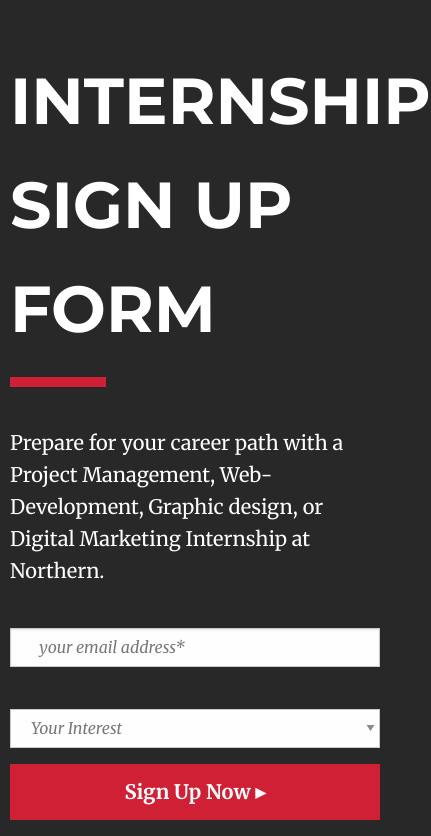
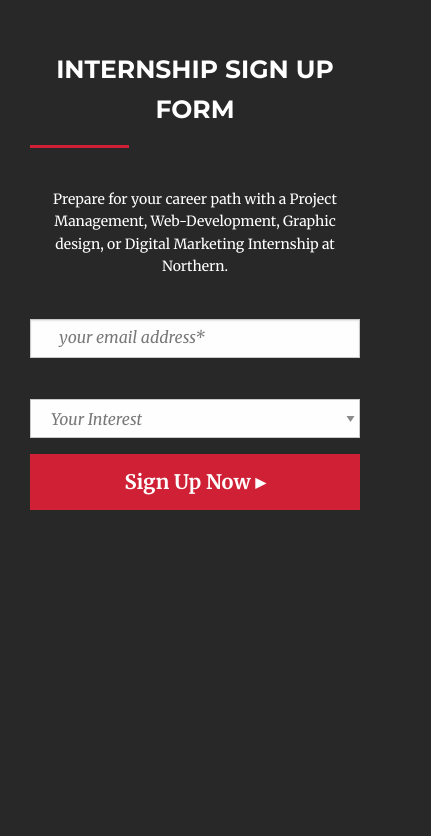
Before and after one commit to Deep-dsp/commerceTest, a plain HTML site: page index.html in a window 390 px wide. Shown: the part 120-956 px from the top of the page, 431 px wide, since content can reach past the window. After the commit the page ends 844 px from the top, so only its background shows below. Drawn offline with nearby package versions, Linux system fonts and the light colour scheme.

Commit message:
responsiveDone

```diff
--- a/index.html
+++ b/index.html
@@ -23,7 +23,7 @@
                 </div>
             </div>
 
-            <form>
+            <form action="index.html" method="GET">
                 <div class="grid-container">
                     <div class="grid-x grid-padding-x">
                         <div class="medium-6 cell">
@@ -45,7 +45,7 @@
                         </div>
                     </div>
                     <div class="btn-section">
-                        <a href="#" class="button expanded">Sign Up Now &#9656;</a>
+                        <span class="button expanded">Sign Up Now &#9656;</span>
                     </div>
                 </div>
             </form>
--- a/js/main.js
+++ b/js/main.js
@@ -28,7 +28,7 @@
             console.log("input email:", email);
             console.log("Drop Down Value:", drop);
 
-            $("a").replaceWith('<a href="#" class="button expanded">Submitting...</a>');
+            $("span").replaceWith('<span class="button expanded">Submitting...</span>');
 
             setTimeout(function(){
                 $("form").addClass("form-hidden");
--- a/sass/main.scss
+++ b/sass/main.scss
@@ -121,3 +121,84 @@
         }
     }
 }
+
+@media only screen and (max-width:1200px){
+    .row{
+        padding: 0 20px;
+        .grid-container{
+            .grid-x .title-box{
+                p:nth-child(1){
+                    font-size: 60px;
+                }
+
+
+                p:nth-child(3){
+                    font-size: 20px;
+                }
+            }
+        }
+    }
+}
+
+@media only screen and (max-width:944px){
+    .row{
+        padding: 0 20px;
+        .grid-container{
+            .grid-x .title-box{
+                p:nth-child(1){
+                    font-size: 45px;
+                }
+
+
+                p:nth-child(3){
+                    font-size: 18px;
+                }
+            }
+        }
+    }
+}
+
+@media only screen and (max-width:725px){
+    .row{
+        padding: 0 20px;
+        .grid-container{
+            .grid-x .title-box{
+                p:nth-child(1){
+                    font-size: 30px;
+                }
+
+                .line{
+                    width: 21%;
+                    height: 3px;
+                }
+
+                p:nth-child(3){
+                    font-size: 16px;
+                }
+            }
+        }
+    }
+}
+
+@media only screen and (max-width:497px){
+    .row{
+        padding: 0 20px;
+        .grid-container{
+            .grid-x .title-box{
+                text-align: center;
+                p:nth-child(1){
+                    font-size: 25px;
+                }
+
+                .line{
+                    width: 30%;
+                    height: 3px;
+                }
+
+                p:nth-child(3){
+                    font-size: 14px;
+                }
+            }
+        }
+    }
+}
```
Also changed, not shown: css/main.css, 1 other file.
